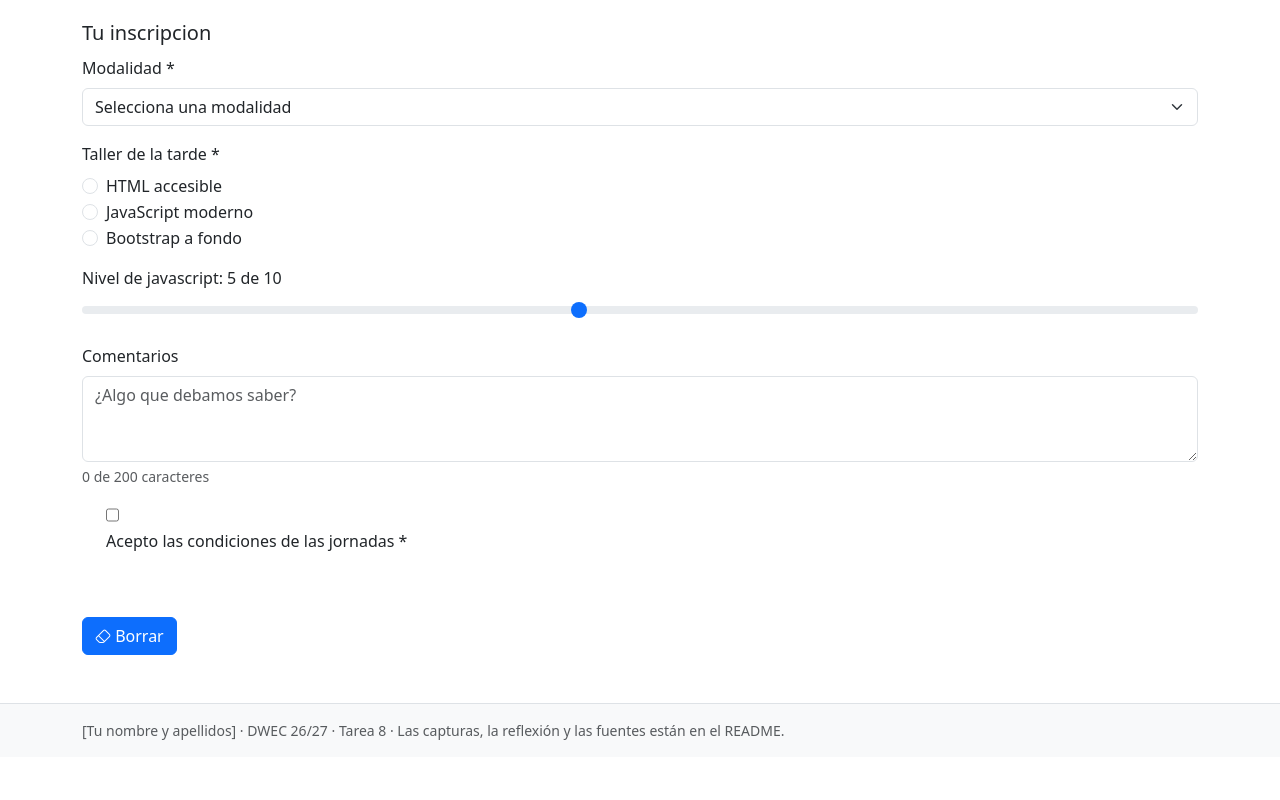
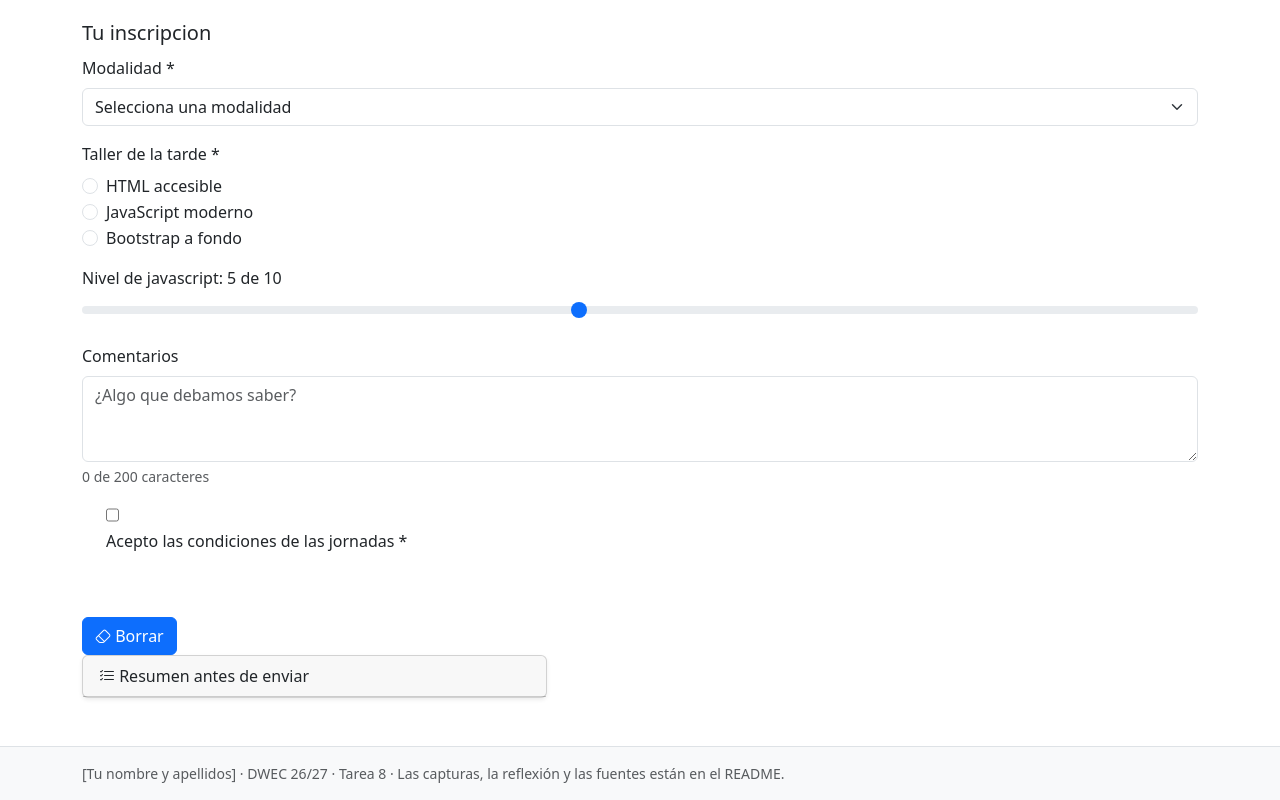
Before and after one commit to Galvezz99/DWEC, a plain HTML site: page tema08/index.html in a window 1280 px wide. Shown: the part 762-1562 px from the top of the page. Before the commit the page ends 1519 px from the top, so only its background shows below. Drawn offline with nearby package versions, Linux system fonts and the light colour scheme.

Commit message:
Agregar sección de resumen antes de enviar en el formulario de inscripción

```diff
--- a/tema08/index.html
+++ b/tema08/index.html
@@ -186,6 +186,16 @@
       <!-- TODO (ejercicio 6): una tarjeta «Resumen antes de enviar» con el botón #verResumen,
                                 el párrafo #avisoResumen y la lista #resumen. -->
 
+        <div class="col-12 col-lg-5">
+          <section class="card shadow-sm">
+            <div class="card-header">
+              <i class="bi bi-list-check"></i> Resumen antes de enviar
+            </div>
+          </section>
+        </div>
+
+
+
     </div>
   </main>
 
```
